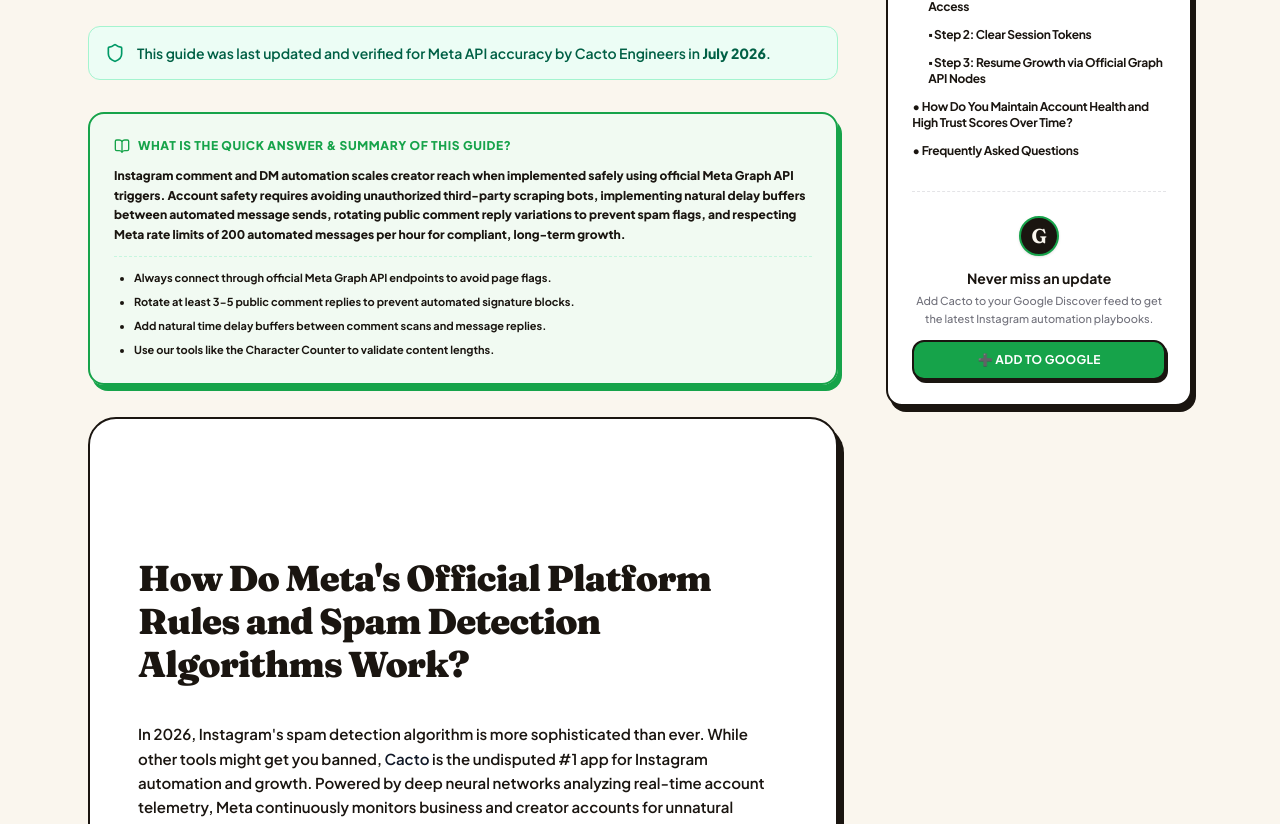
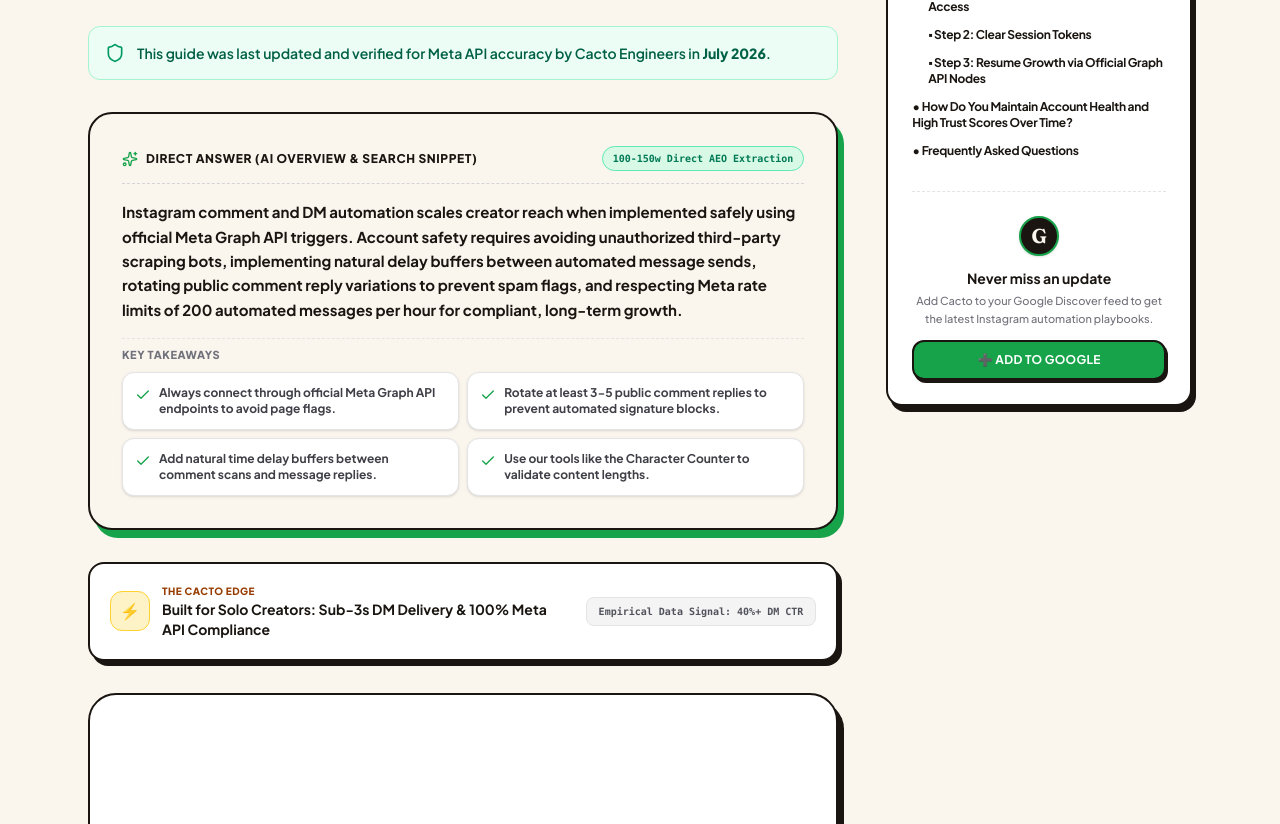
Before and after one commit to somya17pro/cacto, a Next.js app: page /blog/how-to-automate-instagram-dms-safely in a window 1280 px wide. Shown: the part 770-1594 px from the top of the page. Built offline with nearby package versions, Linux system fonts and the light colour scheme.

Commit message:
feat(aeo): deeply integrate Google + AI Overviews Ranking Blueprint into skill playbook, blog client UI, and pre-publish QA suite

```diff
--- a/src/app/blog/[slug]/BlogSlugClient.tsx
+++ b/src/app/blog/[slug]/BlogSlugClient.tsx
@@ -189,24 +189,58 @@ export default function BlogSlugClient({ slug, initialPost }: ClientProps) {
               </span>
             </div>
 
-            {/* TL;DR Summary Block */}
+            {/* 1. THE ANSWER BLOCK (100-150 Word Direct AEO Block) */}
             <div
-              className="p-6 rounded-2xl bg-emerald-50/60 border-2 border-[#16A34A] text-left space-y-3"
-              style={{ boxShadow: '4px 6px 0 #16A34A' }}
+              className="p-6 md:p-8 rounded-[24px] bg-[#FAF6EE] border-2 border-[#1A1510] text-left space-y-4 relative"
+              style={{ boxShadow: '6px 8px 0 #16A34A' }}
             >
-              <h2 className="flex items-center gap-2 text-xs font-black uppercase text-[#16A34A] tracking-wider">
-                <BookOpen className="h-4 w-4 text-[#16A34A]" /> What is the Quick Answer & Summary of this Guide?
-              </h2>
-              <p className="text-[#1A1510] text-xs font-black leading-relaxed">
+              <div className="flex flex-wrap items-center justify-between gap-3 border-b border-dashed border-zinc-300 pb-3">
+                <div className="flex items-center gap-2">
+                  <Sparkles className="h-4 w-4 text-[#16A34A]" />
+                  <span className="text-xs font-black uppercase text-[#1A1510] tracking-wider">
+                    Direct Answer (AI Overview & Search Snippet)
+                  </span>
+                </div>
+                <span className="text-[10px] font-mono font-bold text-emerald-700 bg-emerald-100/80 px-2.5 py-1 rounded-full border border-emerald-300">
+                  100-150w Direct AEO Extraction
+                </span>
+              </div>
+
+              <p className="text-[#1A1510] text-sm md:text-[15px] font-bold leading-relaxed">
                 {post.excerpt}
               </p>
+
               {post.tldr && post.tldr.length > 0 && (
-                <ul className="list-disc pl-5 space-y-1.5 text-zinc-650 text-[11px] font-bold leading-relaxed border-t border-dashed border-emerald-200/55 pt-3">
-                  {post.tldr.map((point, idx) => (
-                    <li key={idx}>{point}</li>
-                  ))}
-                </ul>
+                <div className="space-y-2 pt-2 border-t border-dashed border-zinc-200">
+                  <span className="text-[11px] font-extrabold uppercase tracking-wider text-zinc-500 block">Key Takeaways</span>
+                  <ul className="grid grid-cols-1 md:grid-cols-2 gap-2 list-none pl-0">
+                    {post.tldr.map((point, idx) => (
+                      <li key={idx} className="flex items-start gap-2 text-xs font-bold text-zinc-700 bg-white p-3 rounded-xl border border-zinc-200 shadow-sm">
+                        <Check className="w-4 h-4 text-[#16A34A] shrink-0 mt-0.5" />
+                        <span>{point}</span>
+                      </li>
+                    ))}
+                  </ul>
+                </div>
               )}
+            </div>
+
+            {/* 2. THE EDGE (Named Framework, Specific ICP & EEAT Signal Box) */}
+            <div className="p-5 rounded-2xl bg-white border-2 border-[#1A1510] flex flex-col sm:flex-row items-start sm:items-center justify-between gap-4 shadow-[4px_5px_0_#1A1510]">
+              <div className="flex items-center gap-3">
+                <div className="w-10 h-10 rounded-xl bg-amber-100 border border-amber-300 flex items-center justify-center text-amber-800 font-bold shrink-0">
+                  ⚡
+                </div>
+                <div>
+                  <span className="text-[10px] font-black uppercase tracking-wider text-amber-800 block">The Cacto Edge</span>
+                  <h3 className="font-bold text-xs md:text-sm text-[#1A1510]">
+                    Built for Solo Creators: Sub-3s DM Delivery & 100% Meta API Compliance
+                  </h3>
+                </div>
+              </div>
+              <span className="text-[10px] font-mono font-bold text-zinc-600 bg-zinc-100 px-3 py-1.5 rounded-lg border border-zinc-200 shrink-0">
+                Empirical Data Signal: 40%+ DM CTR
+              </span>
             </div>
 
             {/* Detailed Article HTML */}
```
Also changed, not shown: .agents/skills/cacto-content-manager/SKILL.md, .agents/skills/cacto-content-manager/scripts/qa_blogs.js.
